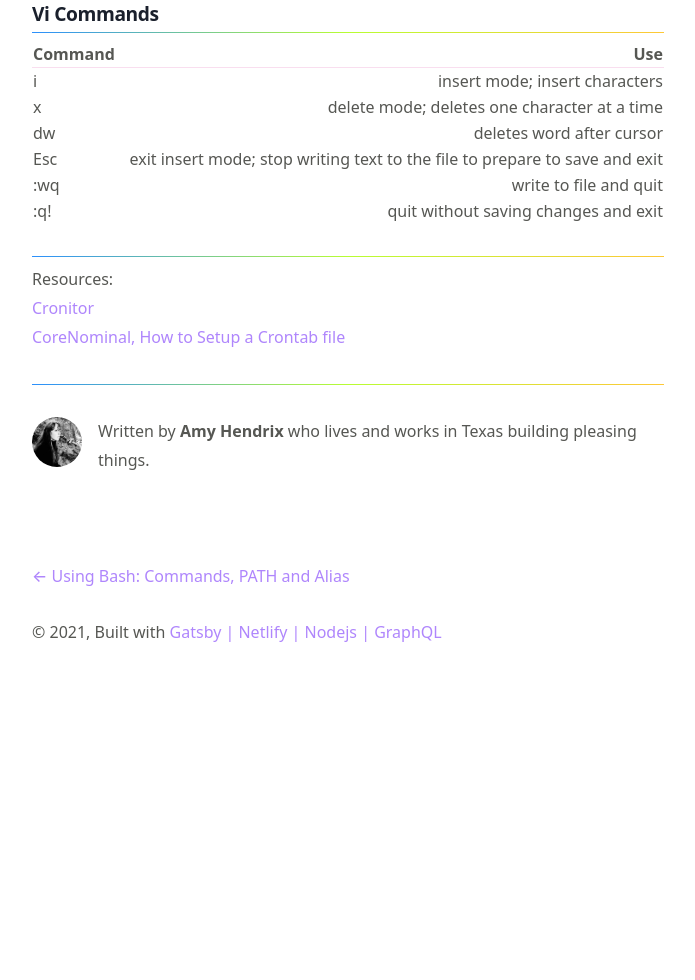
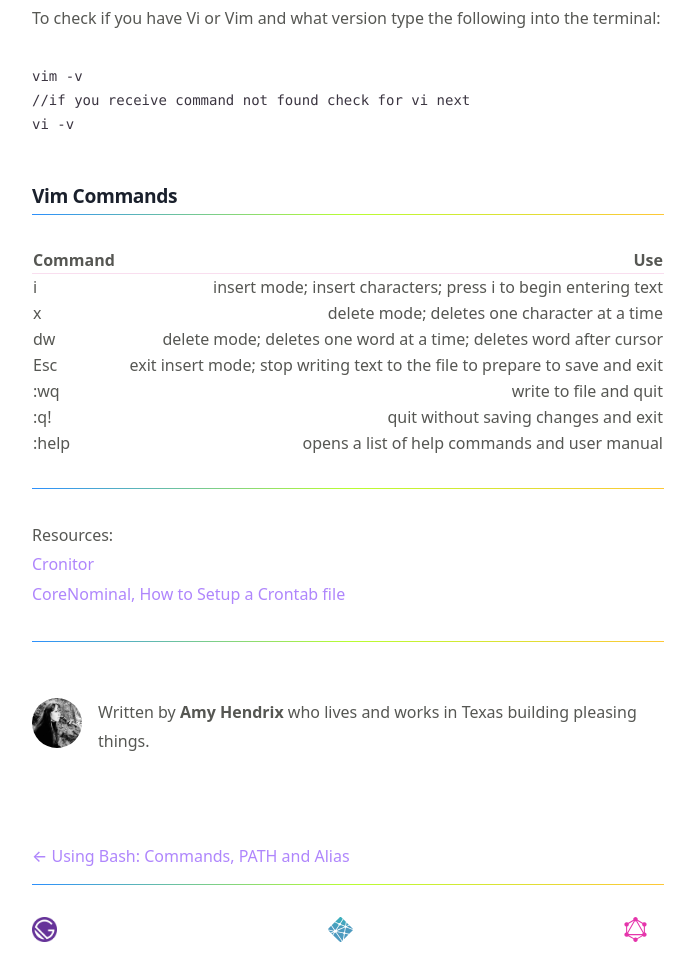
Before and after one commit to didionconsult/blog, a Gatsby site: page /how-to-setup-a-chrontab-file/ in a window 1280 px wide. Shown: the part 1064-2044 px from the top of the page, without its empty margins (292-987 px from the left). Before the commit the page ends 1772 px from the top, so only its background shows below. Built offline with nearby package versions, Linux system fonts and the light colour scheme; Gatsby itself is replaced by a stand-in of ours; some packages are replaced by stand-ins of ours; code samples lack their colours.

Commit message:
Adding footer component

````diff
--- a/content/blog/how-to-setup-a-chrontab-file/index.md
+++ b/content/blog/how-to-setup-a-chrontab-file/index.md
@@ -12,30 +12,39 @@ How to set up a cron job in the terminal has seemed overwhelming for quite some
 - this is `Users/Amy` for me
 - type `crontab -e`
 note: to check and see if you have a crontab file type `crontab -l`, navigate to that crontab file if you do, if you do not continue from step four
-- [Vi](https://docs.cs.cf.ac.uk/notes/the-vi-editor/) is the default text editor for cron, if your unfamiliar with the [vi](http://commandlinemac.blogspot.com/2008/12/vim.html) editor use the simple commands below or
+- [Vim](https://docs.cs.cf.ac.uk/notes/the-vi-editor/) is the default text editor for cron, if your unfamiliar with the [Vim](http://commandlinemac.blogspot.com/2008/12/vim.html) editor use the simple commands below or
 - type or paste the crontab file
 - press `esc` then type `:wq` to save and exit
 
+// finish adding info here...
 
 - use the [Crontab Generator](https://crontab-generator.org/)
 
-Vi operates by shifting to different `modes`, for example:
+Vim operates by shifting to different `modes`, for example:
 - to begin **writing text** after opening the file hit `esc` and then `i`.
 - to begin **deleting text** type `x`, then press the `delete` key
 - to **save and exit** press `esc` then :wq
 - to **exit without saving** press `esc` then :q!
- For each task you must shift to the correct mode before doing so.
+ For each task you must first shift to the correct mode.
 
-##### Vi Commands
+ To check if you have Vi or Vim and what version type the following into the terminal:
+ ```bash
+vim -v
+//if you receive command not found check for vi next
+vi -v
+ ```
+
+##### Vim Commands
 ---------------------------------------------------------------------------
 | **Command**          | **Use**                                      |
 |:--------------------------- | -----------------------------------------:|
-| i                                   | insert mode; insert characters|
-| x          |delete mode; deletes one character at a time|
-| dw |                                      deletes word after cursor|
+| i       | insert mode; insert characters; press i to begin entering text|
+| x                          |delete mode; deletes one character at a time|
+| dw |  delete mode; deletes one word at a time; deletes word after cursor|
 | Esc | exit insert mode; stop writing text to the file to prepare to save and exit|
 | :wq                                             | write to file and quit|
-| :q!                    | quit without saving changes and exit|
+| :q!                               | quit without saving changes and exit|
+| :help          |opens a list of help commands and user manual|
 -------------------------------------------------------------------------
 
 Resources:
--- /dev/null
+++ b/eslintignore.js
@@ -0,0 +1,4 @@
+content
+node_modules
+public
+static
--- /dev/null
+++ b/src/components/footer.js
@@ -0,0 +1,63 @@
+import * as React from "react"
+
+
+import gatsby from '../images/gatsby-icon.png'
+import graphql from '../images/graphql.svg'
+import netlify from '../images/netlify.svg'
+
+function Footer() {
+  return(
+    <section className="section-footer">
+    <div className="footer-div">
+      <nav className="footer-nav">
+        <ul
+        style={{
+          display: `flex`,
+          flexWrap: `wrap`,
+          justifyContent: `space-between`,
+          listStyle: `none`,
+          textDecoration: `none`,
+          padding: 0,
+        }}
+        >
+          <li>
+          <a
+            href="https://www.gatsbyjs.org/"
+            title="Built with Gatsby"
+            target="_blank"
+            rel="noopener noreferrer"
+            className="img-gatsby"
+          >
+            <img src={gatsby} className="footer-gatsby-icon" alt="Gatsby" />
+          </a>
+          </li>
+          <li>
+          <a
+            href="https://www.netlify.com/"
+            title="Hosted by Netlify"
+            target="_blank"
+            rel="noopener noreferrer"
+            className="img"
+          >
+            <img src={netlify} className="footer-netlify-icon" alt="Netlify" />
+          </a>
+          </li>
+          <li>
+          <a
+            href="https://graphql.org/"
+            title="GraphQL"
+            target="_blank"
+            rel="noopener noreferrer"
+            className="img-graphql"
+          >
+            <img src={graphql} className="footer-graphql-icon" alt="GraphQL" />
+          </a>
+          </li>
+        </ul>
+      </nav>
+    </div>
+  </section>
+  )
+}
+
+export default Footer
--- a/src/components/layout.js
+++ b/src/components/layout.js
@@ -1,5 +1,6 @@
 import * as React from "react"
 import { Link } from "gatsby"
+import Footer from "./footer.js"
 
 const Layout = ({ location, title, children }) => {
   const rootPath = `${__PATH_PREFIX__}/`
@@ -24,14 +25,10 @@ const Layout = ({ location, title, children }) => {
     <div className="global-wrapper" data-is-root-path={isRootPath}>
       <header className="global-header">{header}</header>
       <main>{children}</main>
-      <footer>
-        © {new Date().getFullYear()}, Built with
-        {` `}
-        <a href="https://www.gatsbyjs.com">Gatsby |</a>
-        <a href="https://www.netlify.com/"> Netlify |</a>
-        <a href="https://nodejs.org/en/"> Nodejs |</a>
-        <a href="https://graphql.org/"> GraphQL</a>
-      </footer>
+      <div>
+        <hr/>
+      <Footer/>
+      </div>
     </div>
   )
 }
--- a/src/style.css
+++ b/src/style.css
@@ -93,11 +93,10 @@ hr {
   background: var(--color-accent);
   height: 1px;
   border: 0;
+  margin-bottom: 32px;
 }
 
 /* Heading */
-
-
 
 h1,
 h2,
@@ -244,7 +243,6 @@ a {
 a:hover,
 a:focus {
   color: hotpink;
-  background-image: linear-gradient(to bottom, hotpink 33%, transparent 33%, transparent 66%, hotpink 66%, hotpink);
   background-position: 0 1.03em;
   background-repeat: repeat-x;
   background-size: 2px 6px;
@@ -321,7 +319,6 @@ a:focus {
 .blog-post header p {
   font-size: var(--fontSize-2);
   font-family: var(--font-heading);
-
 }
 
 .blog-post-nav ul {
@@ -331,6 +328,53 @@ a:focus {
 .gatsby-highlight {
   margin-bottom: var(--spacing-8);
 }
+
+.footer-nav {
+  margin: var(--spacing-0);
+}
+
+.footer-nav hr {
+  padding: 20px 20px;
+}
+
+.footer-div {
+  margin: var(--spacing-0);
+}
+
+.section-footer {
+  margin: var(--spacing-0);
+}
+
+.footer-gatsby-icon {
+  margin-right: var(--spacing-4);
+  margin-bottom: var(--spacing-0);
+  height: 25px;
+  width: 25px;
+}
+
+.footer-netlify-icon {
+  margin-right: var(--spacing-4);
+  margin-bottom: var(--spacing-0);
+  height: 25px;
+  width: 25px;
+}
+
+.footer-graphql-icon {
+  margin-right: var(--spacing-4);
+  margin-bottom: var(--spacing-0);
+  height: 25px;
+  width: 25px;
+}
+
+.footer-github-icon {
+  margin-right: var(--spacing-4);
+  margin-bottom: var(--spacing-0);
+  height: 25px;
+  width: 25px;
+}
+
+
+
 
 /* Media queries */
 
--- a/src/templates/blog-post.js
+++ b/src/templates/blog-post.js
@@ -22,7 +22,7 @@ const BlogPostTemplate = ({ data, location }) => {
         itemType="http://schema.org/Article"
       >
         <header>
-          <h1 itemProp="headline" itemProp="anchor">{post.frontmatter.title}</h1>
+          <h1 itemProp="headline" itemPropa="anchor">{post.frontmatter.title}</h1>
           <p>{post.frontmatter.date}</p>
         </header>
         <section
````
Also changed, not shown: eslintrc.js (added, +14 -0 lines), src/images/graphql.svg (added), src/images/netlify.svg (added), 1 other file.
